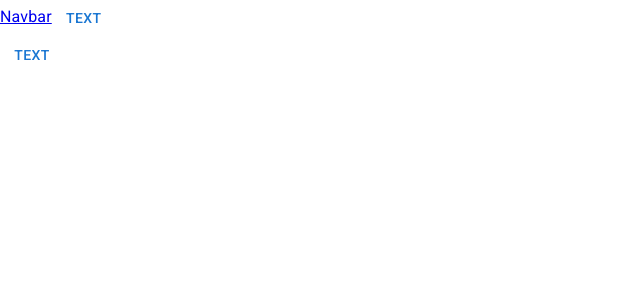
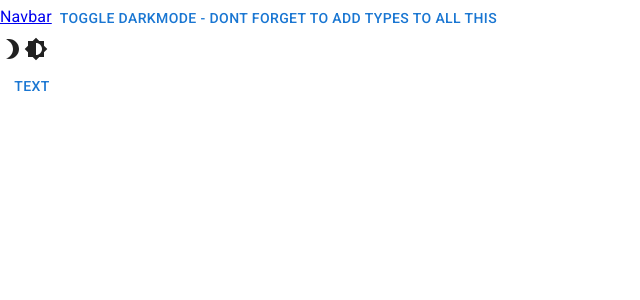
Before and after one commit to OperationFman/portfolio, a Next.js app: page / in a window 1280 px wide. Shown: the top 300 px of the page, without its empty margins (0-640 px from the left). Built offline with nearby package versions, Linux system fonts and the light colour scheme.

Commit message:
Add Dark Mode Toggle

```diff
--- a/components/navigation/Navbar.tsx
+++ b/components/navigation/Navbar.tsx
@@ -2,13 +2,15 @@ import { Button } from "@mui/material";
 import Link from "next/link";
 import React from "react";
 
-export const Navbar = () => {
+export const Navbar = (props: any) => {
+  const { darkMode, setDarkMode } = props;
+
   return (
     <nav>
-      <Link href="/">
-        Navbar
-      </Link>
-      <Button variant="text">Text</Button>
+      <Link href="/">Navbar</Link>
+      <Button variant="text" onClick={() => setDarkMode(!darkMode)}>
+        TOGGLE DARKMODE - Dont forget to add types to all this
+      </Button>
     </nav>
   );
 };
--- a/package.json
+++ b/package.json
@@ -3,7 +3,7 @@
   "version": "0.1.0",
   "private": true,
   "scripts": {
-    "dev": "next dev",
+    "dev": "yarn && next dev",
     "test": "jest",
     "build": "next build",
     "start": "next start",
--- a/pages/_app.tsx
+++ b/pages/_app.tsx
@@ -1,33 +1,24 @@
-import React from 'react';
-import PropTypes from 'prop-types';
-import Head from 'next/head';
-import { createTheme, ThemeProvider } from '@mui/material/styles';
-import { CssBaseline } from '@mui/material';
-import type { AppProps } from 'next/app'
-import { Navbar } from '../components/navigation/Navbar';
+import type { AppProps } from "next/app";
+import React, { useState } from "react";
+import { Navbar } from "../components/navigation/Navbar";
+import { GlobalTheme } from "../themes/GlobalTheme";
+
+import Brightness6Icon from "@mui/icons-material/Brightness6";
+import Brightness3Icon from "@mui/icons-material/Brightness3";
 
 function MyApp({ Component, pageProps }: AppProps) {
-
-  const darkTheme = createTheme({
-    palette: {
-      mode: 'light',
-    },
-  });
-
-  React.useEffect(() => {
-    const jssStyles = document.querySelector('#jss-server-side');
-    if (jssStyles) {
-      jssStyles.parentElement?.removeChild(jssStyles);
-    }
-  }, []);
+  const [darkMode, setDarkMode] = useState(false);
 
   return (
-      <ThemeProvider theme={darkTheme}>
-        <CssBaseline />
-        <Navbar />
-        <Component {...pageProps} />
-      </ThemeProvider>
+    <GlobalTheme darkMode={darkMode}>
+      <Navbar darkMode={darkMode} setDarkMode={setDarkMode} />
+
+      <Brightness3Icon />
+      <Brightness6Icon />
+
+      <Component {...pageProps} />
+    </GlobalTheme>
   );
 }
 
-export default MyApp
+export default MyApp;
--- /dev/null
+++ b/themes/GlobalTheme.tsx
@@ -0,0 +1,23 @@
+import { CssBaseline } from "@mui/material";
+import { ThemeProvider } from "@mui/material/styles";
+import React from "react";
+import { lightTheme } from "./lightMode";
+import { darkTheme } from "./darkMode";
+
+export const GlobalTheme = (props: any) => {
+  const { children, darkMode } = props;
+
+  React.useEffect(() => {
+    const jssStyles = document.querySelector("#jss-server-side");
+    if (jssStyles) {
+      jssStyles.parentElement?.removeChild(jssStyles);
+    }
+  }, []);
+
+  return (
+    <ThemeProvider theme={darkMode ? darkTheme : lightTheme}>
+      <CssBaseline />
+      {children}
+    </ThemeProvider>
+  );
+};
--- /dev/null
+++ b/themes/darkMode.ts
@@ -0,0 +1,7 @@
+import { createTheme } from "@mui/material/styles";
+
+export const darkTheme = createTheme({
+  palette: {
+    mode: "dark",
+  },
+});
--- /dev/null
+++ b/themes/lightMode.ts
@@ -0,0 +1,7 @@
+import { createTheme } from "@mui/material/styles";
+
+export const lightTheme = createTheme({
+  palette: {
+    mode: "light",
+  },
+});
```
